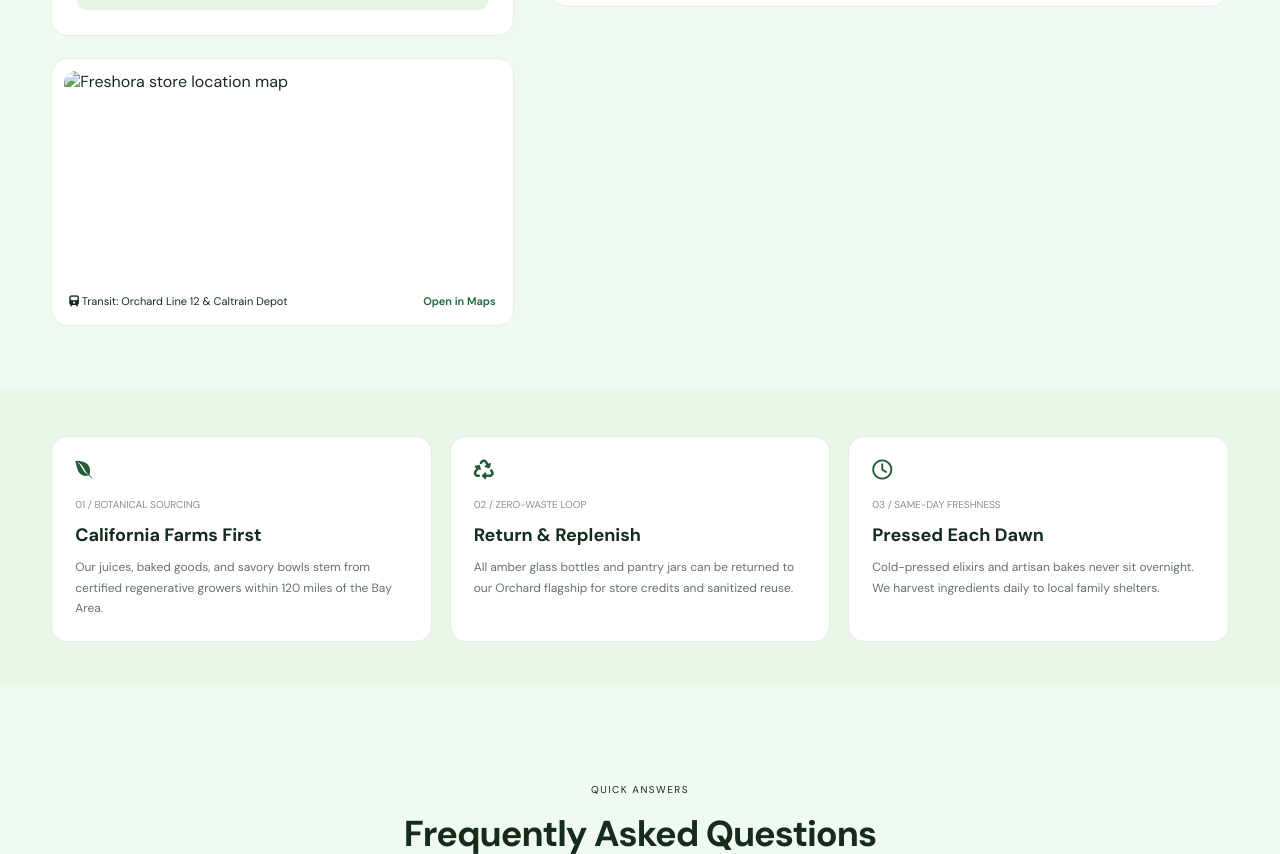
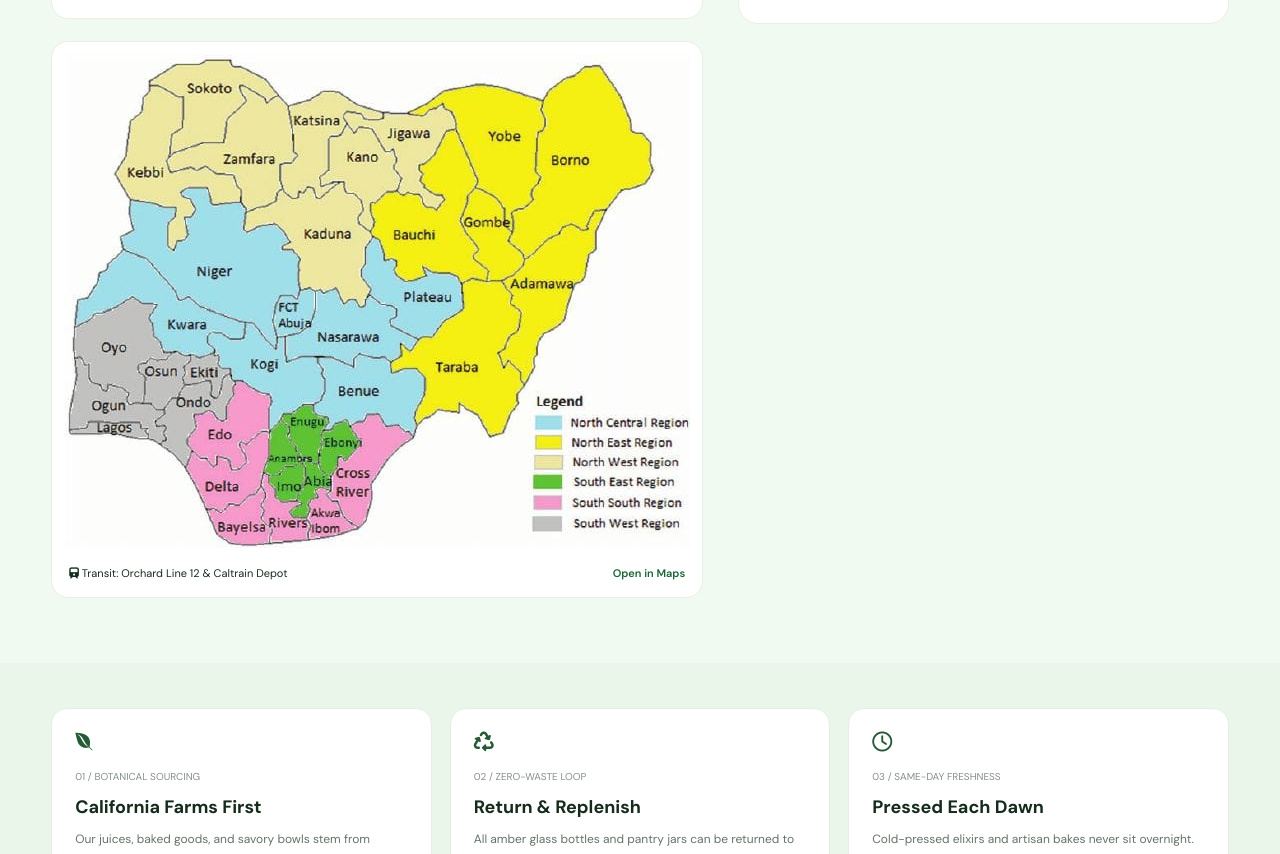
Before and after one commit to divine-visuals/Freshora, a plain HTML site: page contact.html in a window 1280 px wide. Shown: the part 1112-1966 px from the top of the page. Drawn offline with Linux system fonts and the light colour scheme.

Commit message:
contact img

```diff
--- a/contact.html
+++ b/contact.html
@@ -1164,9 +1164,7 @@ footer {
 
                 <!-- Replace this with your actual map image -->
                 <img
-                    src="assets/contact-map.jpeg"
-                    alt="Freshora store location map"
-                    class="map-image"
+                    src="/assets/WhatsApp Image 2026-10-30 at 10.24.21 PM.jpeg"
                 >
 
                 <div class="map-location">
@@ -1504,7 +1502,7 @@ footer {
 
             </div>
 
-            <a href="tel:+15552345678" class="call-btn">
+            <a href="tel:+2347084146608" class="call-btn">
 
                 <i class="fa-solid fa-phone"></i>
                 Call +1 (555) 234-5678
```
Also changed, not shown: assets/WhatsApp Image 2026-10-30 at 10.24.21 PM.jpeg (added).
